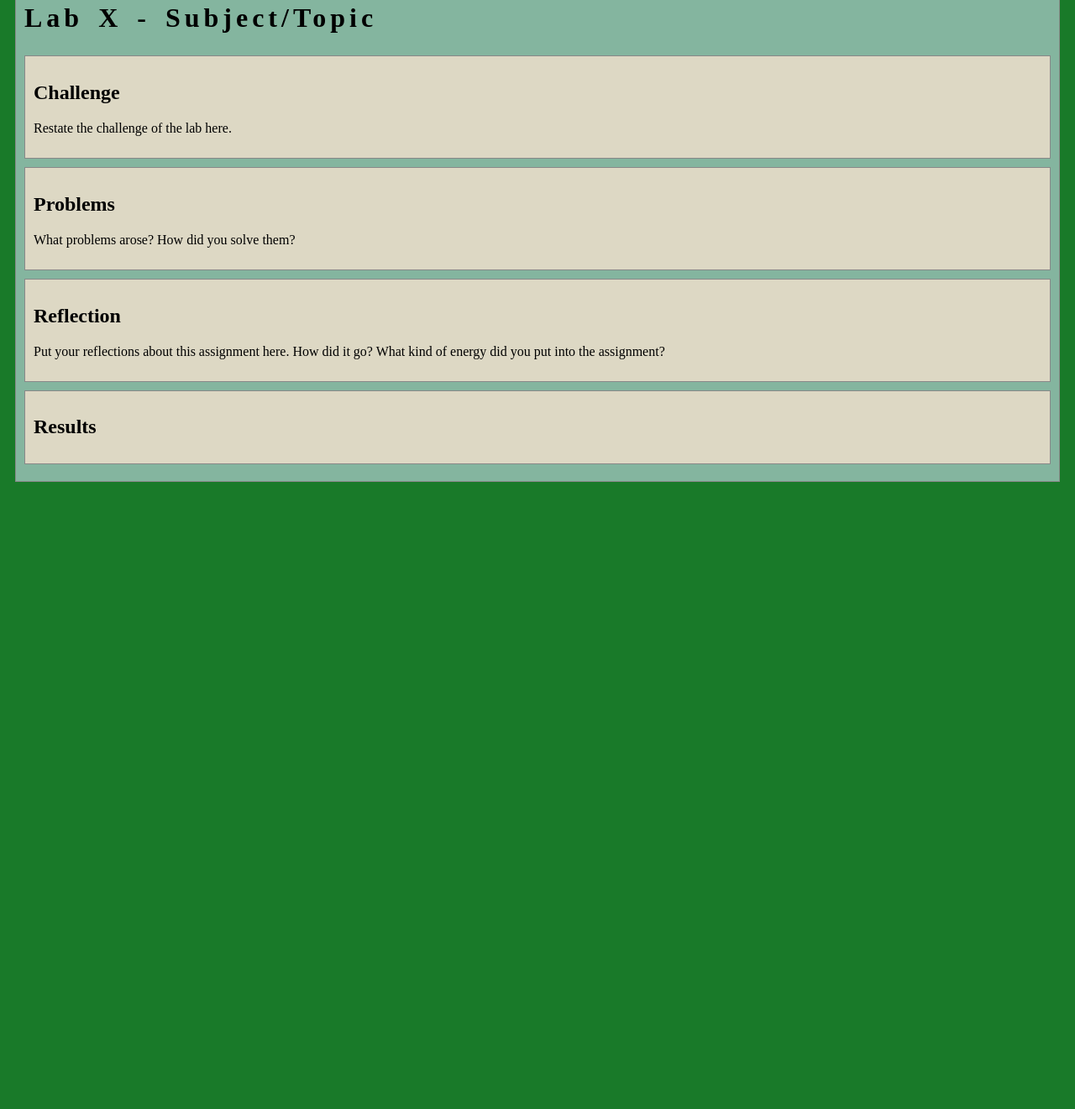
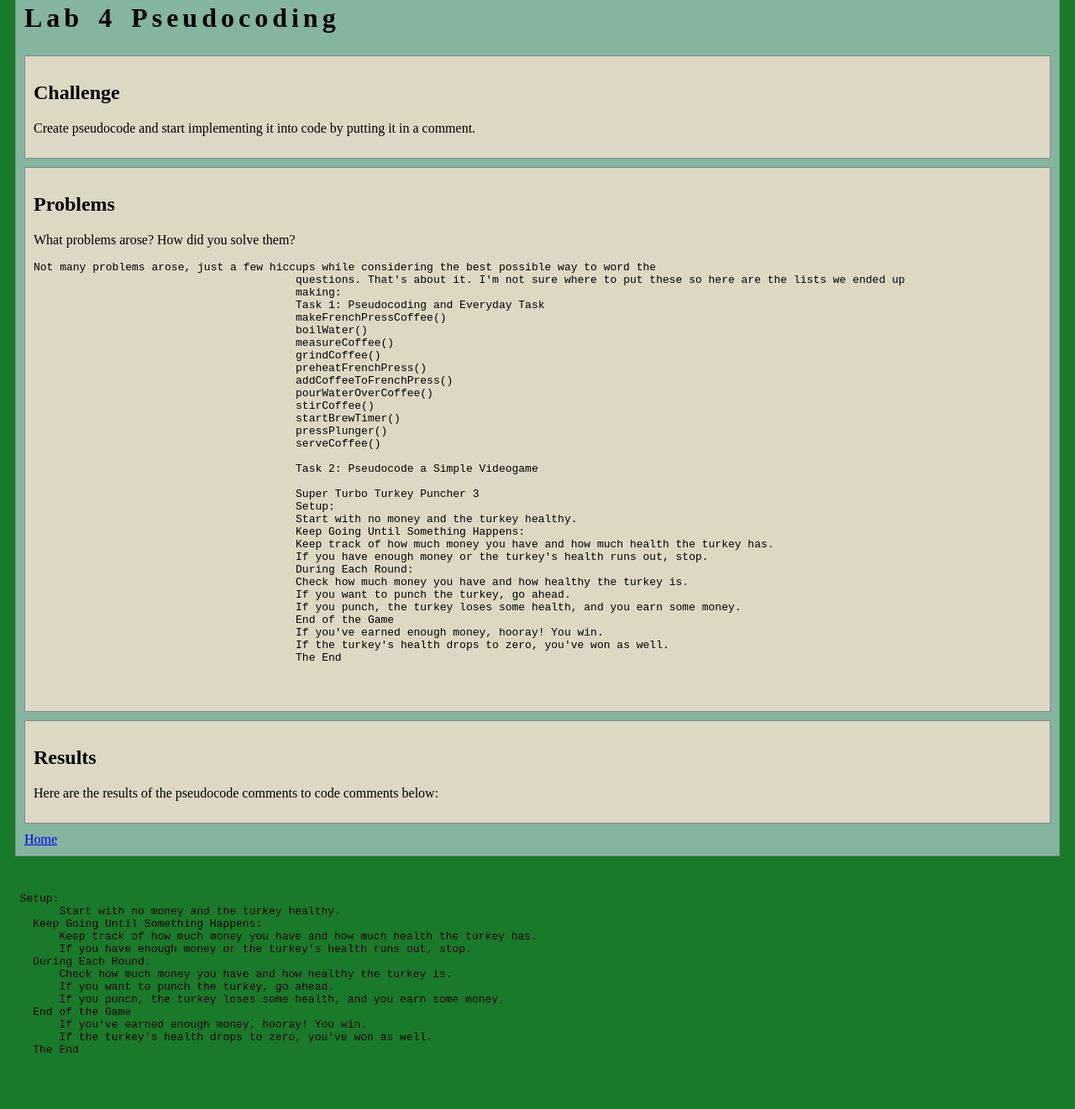
Before and after one commit to jose-gonzales2005/art101, a plain HTML site: page lab4/index.html in a window 1280 px wide. Shown: the part 45-1366 px from the top of the page at 84% size. Before the commit the page ends 800 px from the top, so only its background shows below. Drawn offline with nearby package versions, Linux system fonts and the light colour scheme.

Commit message:
lab4 stuff woop woop

```diff
--- a/lab4/index.html
+++ b/lab4/index.html
@@ -1,5 +1,6 @@
 <!DOCTYPE html>
 <html>
+
 <head>
 	<!-- This title is used for tabs and bookmarks -->
 	<title>Lab X - Subject/Topic</title>
@@ -19,34 +20,87 @@
 	<!-- Link to javascript file - DEFER waits until all elements are rendered -->
 	<script type="text/javascript" src="./js/lab.js" DEFER></script>
 </head>
+
 <body>
 	<!-- Style this page by changing the CSS in ../css/site.css or css/lab.css -->
 	<main id="content">
 		<section>
-			<h1>Lab X - Subject/Topic</h1>
+			<h1>Lab 4 Pseudocoding</h1>
 			<div class="minor-section">
 				<h2>Challenge</h2>
-					<p>Restate the challenge of the lab here.</p>
+				<p>Create pseudocode and start implementing it into code by putting it in a comment.</p>
 			</div>
 
 			<div class="minor-section">
 				<h2>Problems</h2>
-					<p>What problems arose? How did you solve them? </p>
-			</div>
+				<p>What problems arose? How did you solve them?</p>
+				<pre><code><p>Not many problems arose, just a few hiccups while considering the best possible way to word the
+					questions. That's about it. I'm not sure where to put these so here are the lists we ended up
+					making:
+					Task 1: Pseudocoding and Everyday Task
+					makeFrenchPressCoffee()
+					boilWater()
+					measureCoffee()
+					grindCoffee()
+					preheatFrenchPress()
+					addCoffeeToFrenchPress()
+					pourWaterOverCoffee()
+					stirCoffee()
+					startBrewTimer()
+					pressPlunger()
+					serveCoffee()
 
-			<div class="minor-section">
-					<h2>Reflection</h2>
-					<p>Put your reflections about this assignment here. How did it go? What kind of energy did you put into the assignment? </p>
+					Task 2: Pseudocode a Simple Videogame
+
+					Super Turbo Turkey Puncher 3
+					Setup:
+					Start with no money and the turkey healthy.
+					Keep Going Until Something Happens:
+					Keep track of how much money you have and how much health the turkey has.
+					If you have enough money or the turkey's health runs out, stop.
+					During Each Round:
+					Check how much money you have and how healthy the turkey is.
+					If you want to punch the turkey, go ahead.
+					If you punch, the turkey loses some health, and you earn some money.
+					End of the Game
+					If you've earned enough money, hooray! You win.
+					If the turkey's health drops to zero, you've won as well.
+					The End
+
+				</pre></code>
+				</p>
 			</div>
 
 			<div class="minor-section">
 				<h2>Results</h2>
+				<p> Here are the results of the pseudocode comments to code comments below: </p>
 				<div id="output"></div>
 			</div>
 		</section>
 		<nav id="links">
-			<!-- Put links to other pages (including the homepage) here. -->
+			<a href="../index.html">Home</a>
 		</nav>
 	</main>
 </body>
+
 </html>
+<pre><code>
+
+  Setup:
+        Start with no money and the turkey healthy.
+    Keep Going Until Something Happens:
+        Keep track of how much money you have and how much health the turkey has.
+        If you have enough money or the turkey's health runs out, stop.
+    During Each Round:
+        Check how much money you have and how healthy the turkey is.
+        If you want to punch the turkey, go ahead.
+        If you punch, the turkey loses some health, and you earn some money.
+    End of the Game
+        If you've earned enough money, hooray! You win.
+        If the turkey's health drops to zero, you've won as well.
+    The End
+
+
+
+
+</pre></code>
--- a/lab4/js/lab.js
+++ b/lab4/js/lab.js
@@ -1,21 +1,20 @@
-// index.js - purpose and description here
-// Author: Your Name
-// Date:
+// index.js - show off my epic pseudocode comments hahaha
+// Author: Noah Dane
+// Date:4/22/24
 
 // Constants
 
-// Functions
-
-// this is an example function and this comment tells what it doees and what parameters are passed to it.
-function myFunction(param1, param2) {
-  // some code here
-  // return results;
-}
-
-function main() {
-  console.log("Main function started.");
-  // the code that makes everything happen
-}
-
-// let's get this party started
-main();
+/*  Setup:
+        Start with no money and the turkey healthy.
+    Keep Going Until Something Happens:
+        Keep track of how much money you have and how much health the turkey has.
+        If you have enough money or the turkey's health runs out, stop.
+    During Each Round:
+        Check how much money you have and how healthy the turkey is.
+        If you want to punch the turkey, go ahead.
+        If you punch, the turkey loses some health, and you earn some money.
+    End of the Game
+        If you've earned enough money, hooray! You win.
+        If the turkey's health drops to zero, you've won as well.
+    The End
+*/
```
Lines whose indentation alone changed are shown as unchanged.
